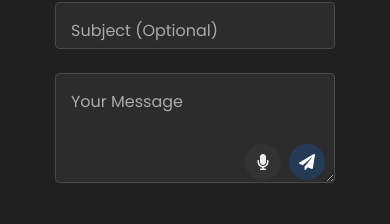
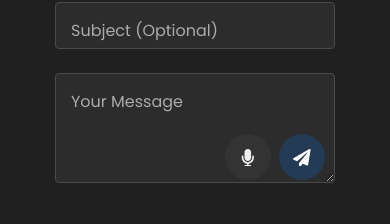
Before and after one commit to eniolatalabi/talabi-portfolio, a React (Create React App) app: page / in a window 390 px wide. Shown: the part 4847-5071 px from the top of the page. Built offline with nearby package versions, Linux system fonts and the light colour scheme.

Commit message:
CONTROL-BTN RESIZED

```diff
--- a/src/Components/Contact.css
+++ b/src/Components/Contact.css
@@ -387,9 +387,9 @@
   }
 
   .control-btn {
-    width: 36px;
-    height: 36px;
-    font-size: 1rem;
+    width: 46px;
+    height: 46px;
+    font-size: 1.1rem;
   }
 }
 
```
